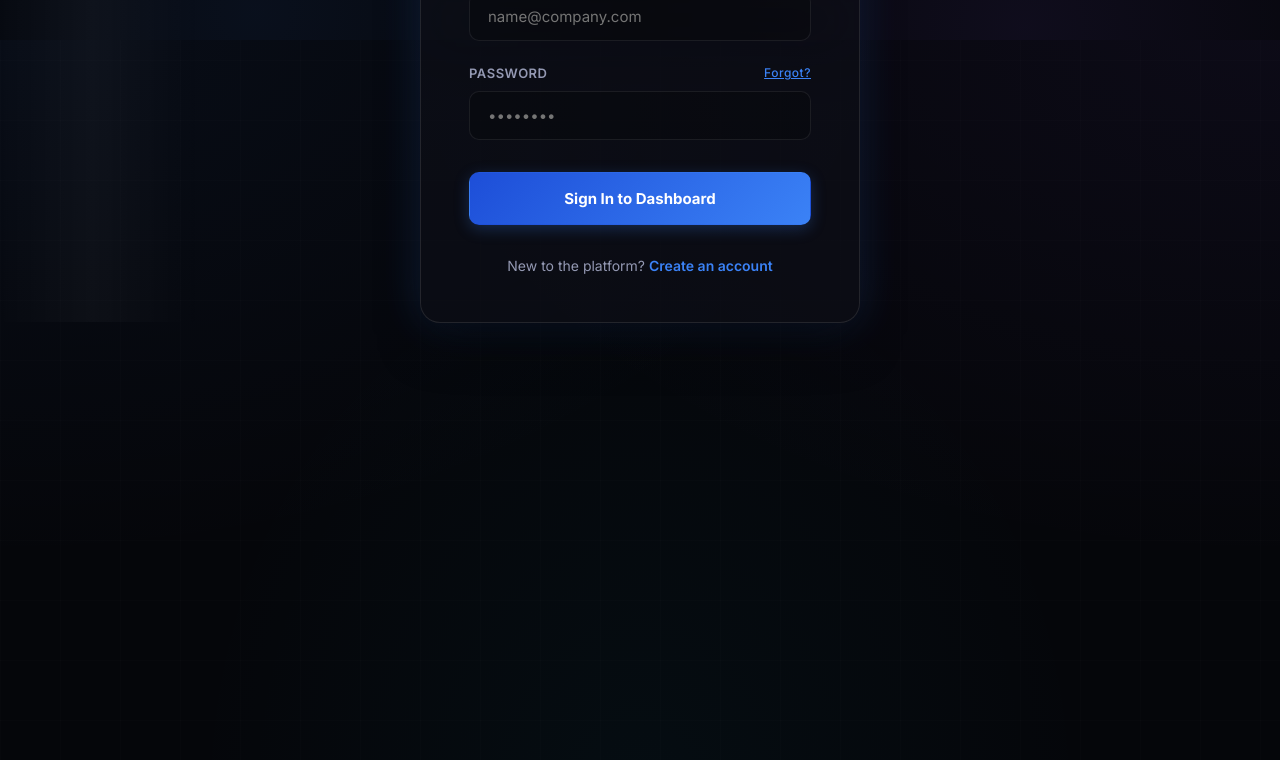
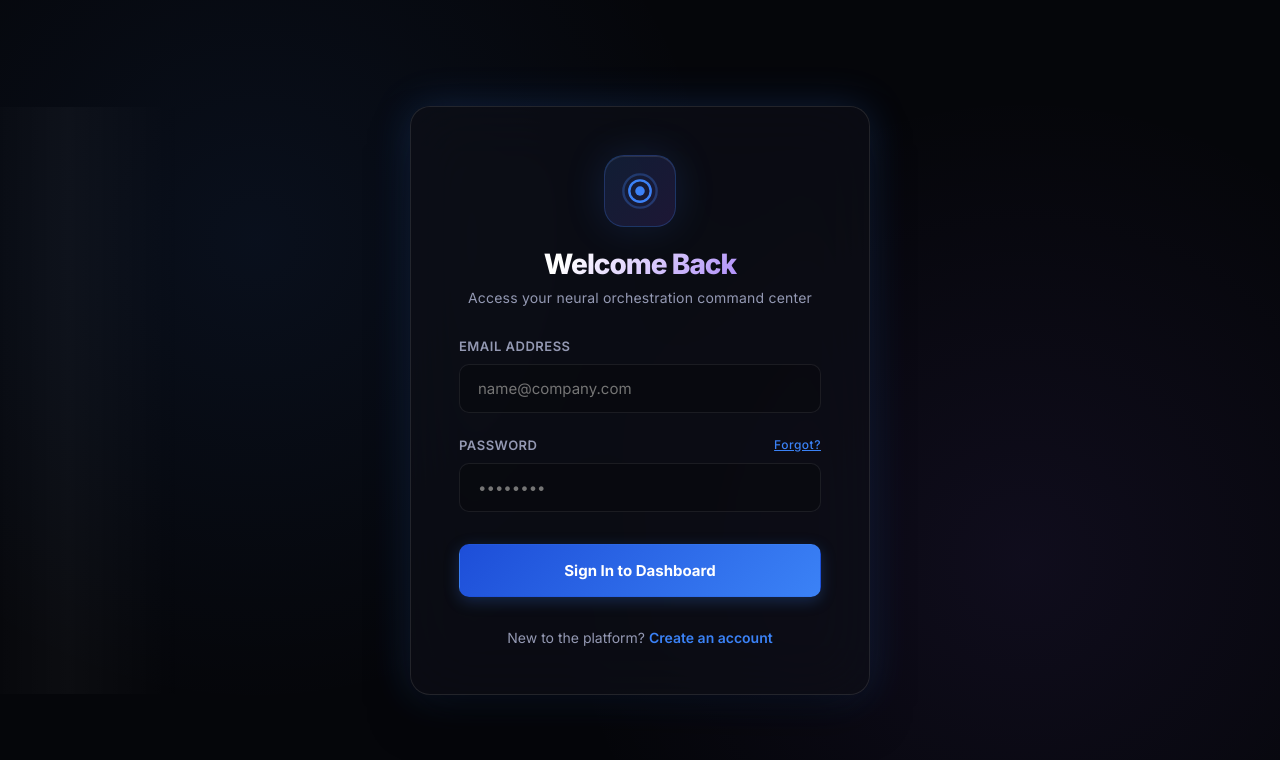
Before and after one commit to kartikeyajay2006/multi-layer_orchestation, a Next.js app in the folder frontend/: page /login in a window 1280 px wide. Shown: the top 760 px of the page. Built offline with nearby package versions, Linux system fonts and the light colour scheme.

Commit message:
Enahnced the UI-UX dashboard of login and signup page

```diff
--- a/frontend/app/globals.css
+++ b/frontend/app/globals.css
@@ -96,8 +96,8 @@ body::before {
 }
 
 .auth-container {
-  position: fixed;
-  inset: 0;
+  min-height: 100vh;
+  width: 100%;
   background: var(--bg-primary);
   background-image:
     radial-gradient(circle at 20% 30%, rgba(59, 130, 246, 0.08) 0%, transparent 40%),
@@ -105,17 +105,20 @@ body::before {
   display: flex;
   align-items: center;
   justify-content: center;
-  z-index: 2000;
-  padding: 20px;
+  padding: 40px 20px;
+  position: relative;
+  z-index: 10;
 }
 
 .auth-card {
   width: 100%;
-  max-width: 440px;
+  max-width: 460px;
   padding: 48px;
-  background: rgba(13, 15, 23, 0.6);
-  border: 1px solid rgba(255, 255, 255, 0.08);
+  background: rgba(13, 15, 23, 0.7);
+  border: 1px solid rgba(255, 255, 255, 0.1);
   border-radius: var(--radius-xl);
+  backdrop-filter: blur(32px);
+  box-shadow: 0 40px 100px -20px rgba(0, 0, 0, 0.8), 0 0 50px rgba(59, 130, 246, 0.1);
 }
 
 .main-content {
```
Also changed, not shown: frontend/app/analytics/page.js (+9 -2 lines), frontend/app/page.js (+9 -3 lines).
